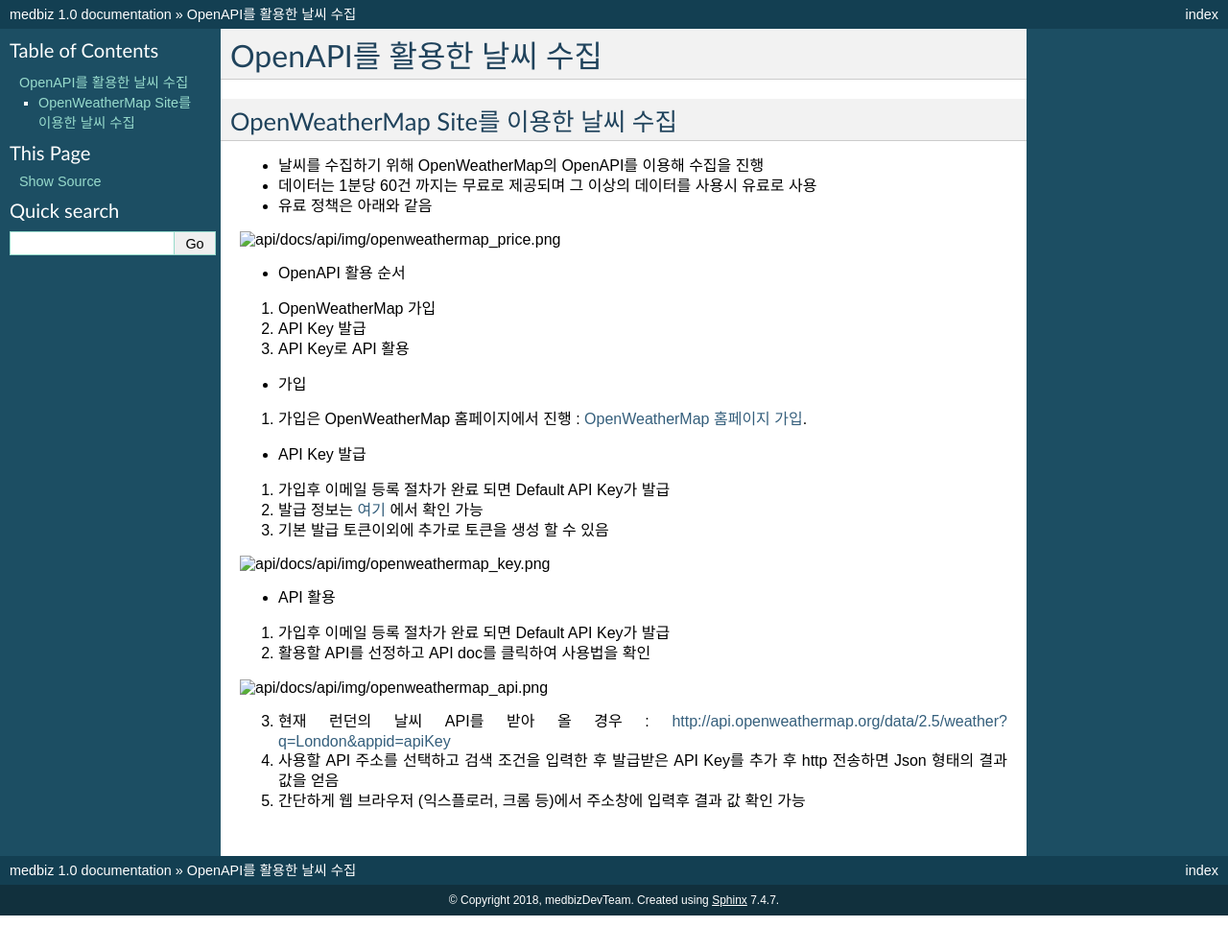
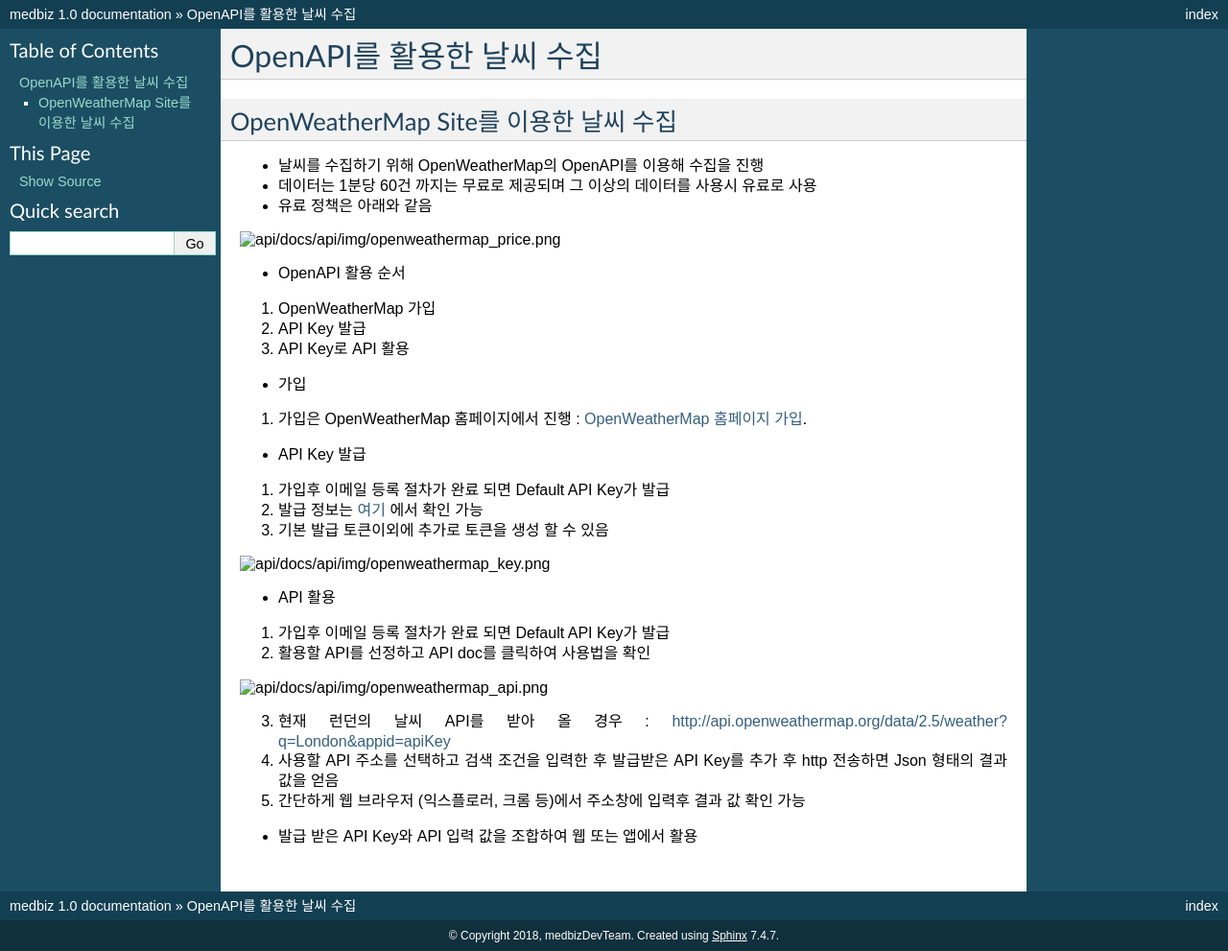
Before and after one commit to jWater1001/wiki-medbiz, a Sphinx documentation site: the page built from docs/api/weather.rst, in a window 1280 px wide. Shown: the whole page at 96% size. Built offline with Sphinx 7.4.7, drawn with Linux system fonts in a browser that asks for light colours; before the commit the page ends 954 px from its top, so only the background shows below that.

Commit message:
Update weather.rst

```diff
--- a/docs/api/weather.rst
+++ b/docs/api/weather.rst
@@ -35,3 +35,5 @@
 3. 현재 런던의 날씨 API를 받아 올 경우 : http://api.openweathermap.org/data/2.5/weather?q=London&appid=apiKey
 4. 사용할 API 주소를 선택하고 검색 조건을 입력한 후 발급받은 API Key를 추가 후 http 전송하면 Json 형태의 결과 값을 얻음
 5. 간단하게 웹 브라우저 (익스플로러, 크롬 등)에서 주소창에 입력후 결과 값 확인 가능
+
+- 발급 받은 API Key와 API 입력 값을 조합하여 웹 또는 앱에서 활용
```
